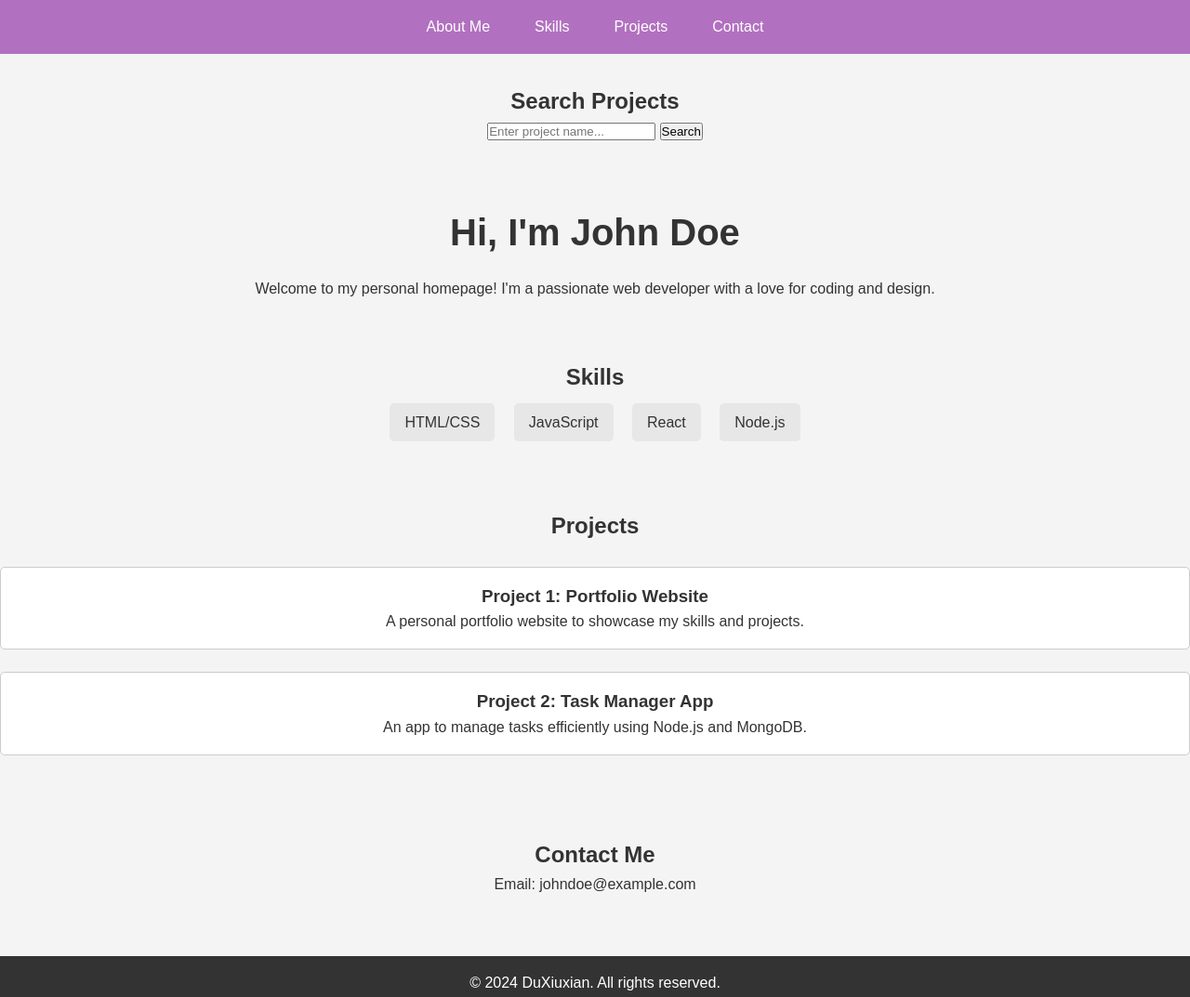
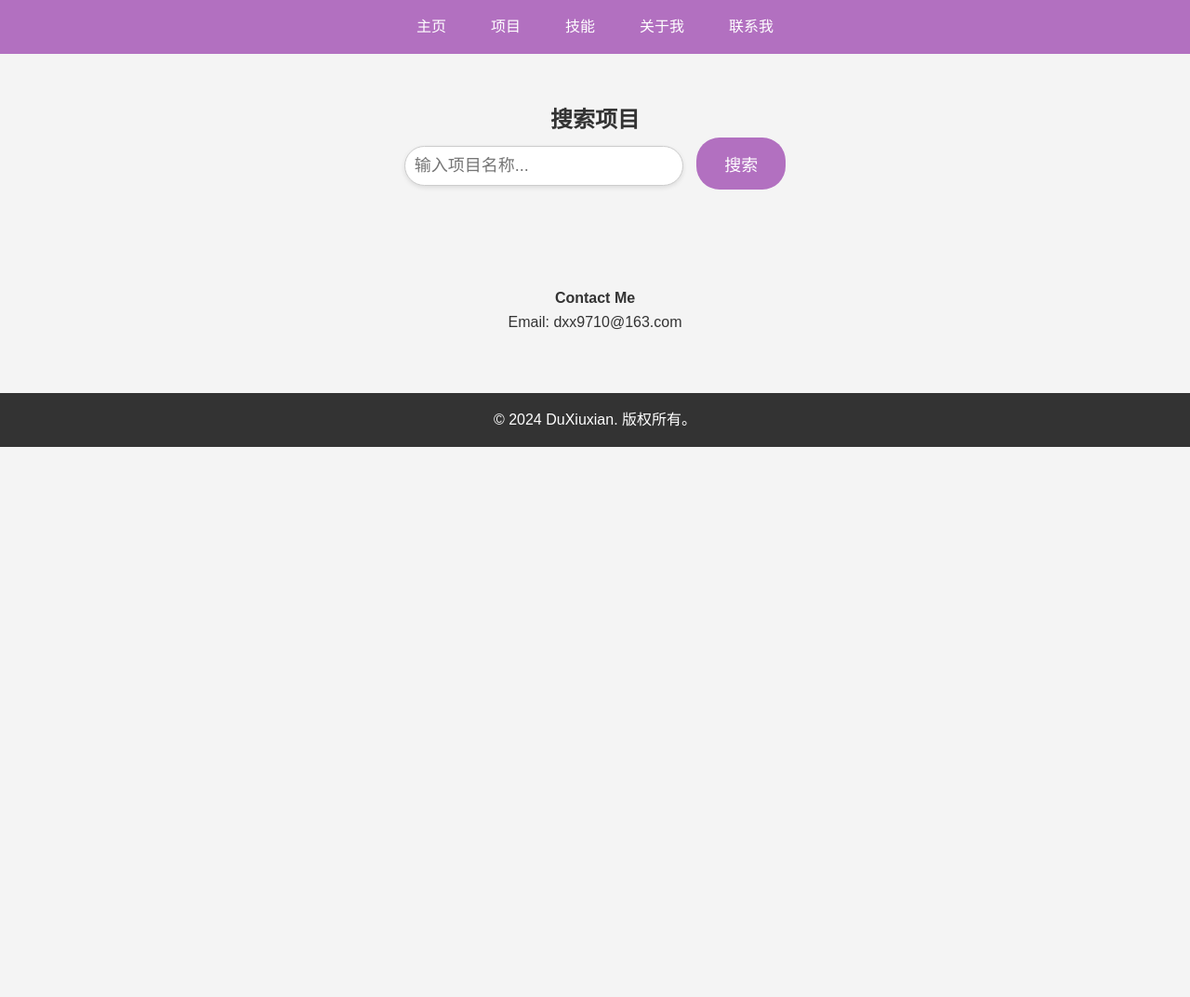
Before and after one commit to HelloMonikal/myweb-frontend, a plain HTML site: page index.html in a window 1280 px wide. Shown: the whole page at 93% size. After the commit the page ends 800 px from the top, so only its background shows below. Drawn offline with Linux system fonts and the light colour scheme.

Commit message:
multi-changes

```diff
--- /dev/null
+++ b/home.html
@@ -0,0 +1,8 @@
+<section id="home">
+    <h2>搜索项目</h2>
+<div id="searchContainer">
+    <input type="text" id="searchBox" placeholder="输入项目名称...">
+    <button onclick="searchProject()">搜索</button>
+</div>
+    <div id="searchResults"></div>
+</section>
--- a/index.html
+++ b/index.html
@@ -1,65 +1,37 @@
 <!DOCTYPE html>
-<html lang="en">
+<html lang="zh-CN">
 <head>
     <meta charset="UTF-8">
     <meta name="viewport" content="width=device-width, initial-scale=1.0">
-    <title>Personal Homepage</title>
+    <title>杜xx的小站</title>
     <link rel="stylesheet" href="styles.css">
+</head>
+<body>
 </head>
 <body>
     <header>
         <nav>
             <ul>
-                <li><a href="#about">About Me</a></li>
-                <li><a href="#skills">Skills</a></li>
-                <li><a href="#projects">Projects</a></li>
-                <li><a href="#contact">Contact</a></li>
+                <li><a href="#" onclick="loadSection('home.html')">主页</a></li>
+                <li><a href="#" onclick="loadSection('projects.html')">项目</a></li>
+                <li><a href="#" onclick="loadSection('skills.html')">技能</a></li>
+                <li><a href="#" onclick="loadSection('about.html')">关于我</a></li>
+                <li><a href="#contact">联系我</a></li>
             </ul>
         </nav>
     </header>
 
-    <section id="search">
-        <h2>Search Projects</h2>
-        <input type="text" id="searchBox" placeholder="Enter project name...">
-        <button onclick="searchProject()">Search</button>
-        <div id="searchResults"></div>
-    </section>
-
-    <section id="about">
-        <h1>Hi, I'm John Doe</h1>
-        <p>Welcome to my personal homepage! I'm a passionate web developer with a love for coding and design.</p>
-    </section>
-
-
-    <section id="skills">
-        <h2>Skills</h2>
-        <ul>
-            <li>HTML/CSS</li>
-            <li>JavaScript</li>
-            <li>React</li>
-            <li>Node.js</li>
-        </ul>
-    </section>
-
-    <section id="projects">
-        <h2>Projects</h2>
-        <div class="project">
-            <h3>Project 1: Portfolio Website</h3>
-            <p>A personal portfolio website to showcase my skills and projects.</p>
-        </div>
-        <div class="project">
-            <h3>Project 2: Task Manager App</h3>
-            <p>An app to manage tasks efficiently using Node.js and MongoDB.</p>
-        </div>
-    </section>
+    <div id="content">
+        <!-- 动态加载的内容会插入这里 -->
+    </div>
 
     <section id="contact">
-        <h2>Contact Me</h2>
-        <p>Email: johndoe@example.com</p>
+        <h4>Contact Me</h2>
+        <p>Email: dxx9710@163.com</p>
     </section>
 
     <footer>
-        <p>© 2024 DuXiuxian. All rights reserved.</p>
+        <p>© 2024 DuXiuxian. 版权所有。</p>
     </footer>
 
     <script src="scripts.js"></script>
--- a/scripts.js
+++ b/scripts.js
@@ -1,7 +1,36 @@
+function loadSection(section) {
+    const content = document.getElementById('content');
+    content.classList.remove('fade-in');
+    content.classList.add('fade-out');
+
+    fetch(section)
+        .then(response => response.text())
+        .then(data => {
+            setTimeout(() => {
+                content.innerHTML = data;
+                content.classList.remove('fade-out');
+                content.classList.add('fade-in');
+            }, 300); // 动画时间与 CSS 中的延迟一致
+        })
+        .catch(error => {
+            content.innerHTML = "<p>无法加载内容。</p>";
+            content.classList.remove('fade-out');
+            content.classList.add('fade-in');
+        });
+}
+
+// 默认加载主页内容
+loadSection('home.html');
+
+
+const apiBaseURL = window.location.hostname === '127.0.0.1' ? 'http://127.0.0.1:8000' : '/api';
+
 
 function searchProject() {
     const query = document.getElementById("searchBox").value;
-    fetch(`/api/search?query=${query}`)
+    console.log(window.location.hostname)
+    console.log(apiBaseURL)
+    fetch(`${apiBaseURL}/projects?search=${query}`)
     .then(response => response.json())
     .then(data => {
         console.log(data); // 打印返回的数据
--- a/styles.css
+++ b/styles.css
@@ -69,3 +69,66 @@ footer {
     padding: 1rem 0;
     margin-top: 2rem;
 }
+
+#content {
+    padding: 20px;
+    transition: opacity 0.3s ease, transform 0.3s ease;
+}
+
+
+
+/* 搜索框样式 */
+#searchBox {
+    width: 100%;
+    max-width: 300px;
+    padding: 10px;
+    font-size: 18px;
+    border: 0.5px solid #ccc;
+    border-radius: 25px;
+    box-shadow: 0 2px 5px rgba(0, 0, 0, 0.1);
+    outline: none;
+    transition: all 0.3s ease;
+    margin-left: 20x;
+}
+
+#searchBox:focus {
+    border-color: #a42270;
+    box-shadow: 0 4px 8px rgba(0, 0, 0, 0.15);
+}
+
+button {
+    padding: 15px 30px;
+    font-size: 18px;
+    background-color: #b270c0;
+    color: white;
+    border: none;
+    border-radius: 25px;
+    margin-left: 10px;
+    cursor: pointer;
+    transition: background-color 0.3s ease;
+}
+
+button:hover {
+    background-color: #8d1491;
+}
+
+button:active {
+    background-color: #0041a3;
+    box-shadow: 0 2px 5px rgba(0, 0, 0, 0.1) inset;
+}
+
+#searchResults {
+    margin-top: 20px;
+}
+
+
+/* 动画效果 */
+.fade-in {
+    opacity: 1;
+    transform: translateY(0);
+}
+
+.fade-out {
+    opacity: 0;
+    transform: translateY(-20px);
+}
```
Also changed, not shown: about.html (added, +16 -0 lines), projects.html (added, +22 -0 lines), skills.html (added, +20 -0 lines).
